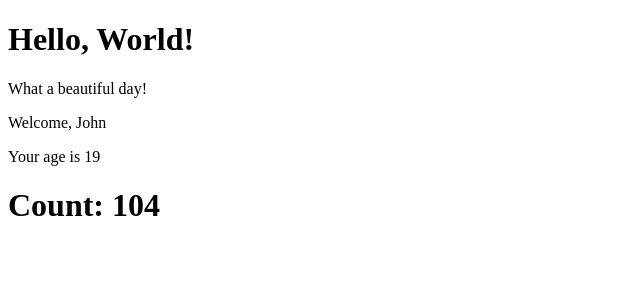
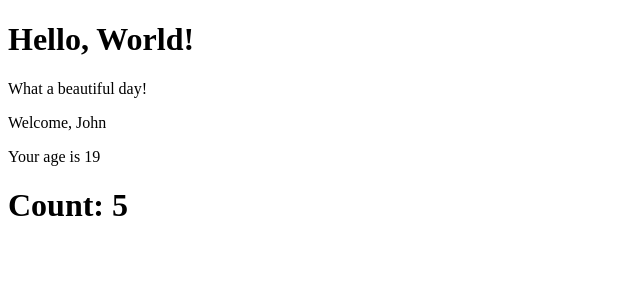
Before and after one commit to CristianRmb/react-exercises, a React (Create React App) app: page / in a window 1280 px wide. Shown: the top 300 px of the page, without its empty margins (0-640 px from the left). Built offline with nearby package versions, Linux system fonts and the light colour scheme.

Commit message:
fix: es state-04

```diff
--- a/src/Counter.js
+++ b/src/Counter.js
@@ -1,8 +1,11 @@
 import React from 'react';
 import { CounterDisplay } from './CounterDisplay';
 
+/* Modify the Counter component so that the interval is initialized within the componentDidMount
+life cycle method instead of the constructor. Is the constructor still required? */
 
 export class Counter extends React.Component {
+
   constructor(props) {
     super(props);
 
@@ -19,8 +22,7 @@ export class Counter extends React.Component {
 
   render() {
     return (
-      // <h1>Count: {this.state.count}</h1>,
-      <CounterDisplay  initialValue={100} incrementAmount={2} incrementInterval={2000}/>
+      <CounterDisplay count= {this.state.count}/>
     );
   }
 }
--- a/src/CounterDisplay.js
+++ b/src/CounterDisplay.js
@@ -4,21 +4,8 @@ import React from 'react';
 and render it within the Counter component, passing it the count state variable as a prop. */
 
 export class CounterDisplay extends React.Component {
-  constructor(props) {
-    super(props);
-
-    this.state = {
-      count: this.props.initialValue,
-    };
-
-    setInterval(() => {
-      this.setState(() => {
-        return { count: this.state.count + this.props.incrementAmount };
-      });
-    }, this.props.incrementInterval);
-  }
 
   render() {
-    return <h1>Count: {this.state.count}</h1>;
+    return <h1>Count: {this.props.count}</h1>;
   }
 }
```
